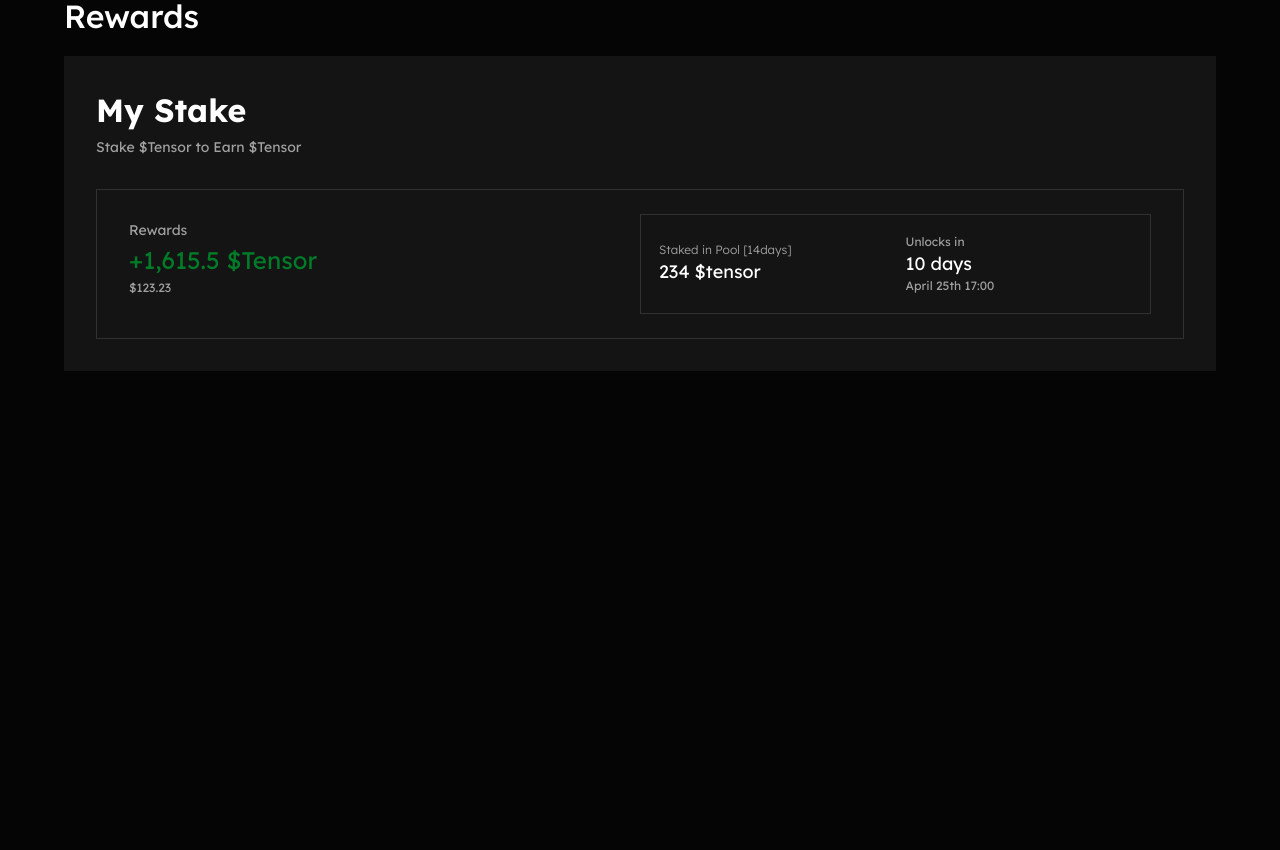
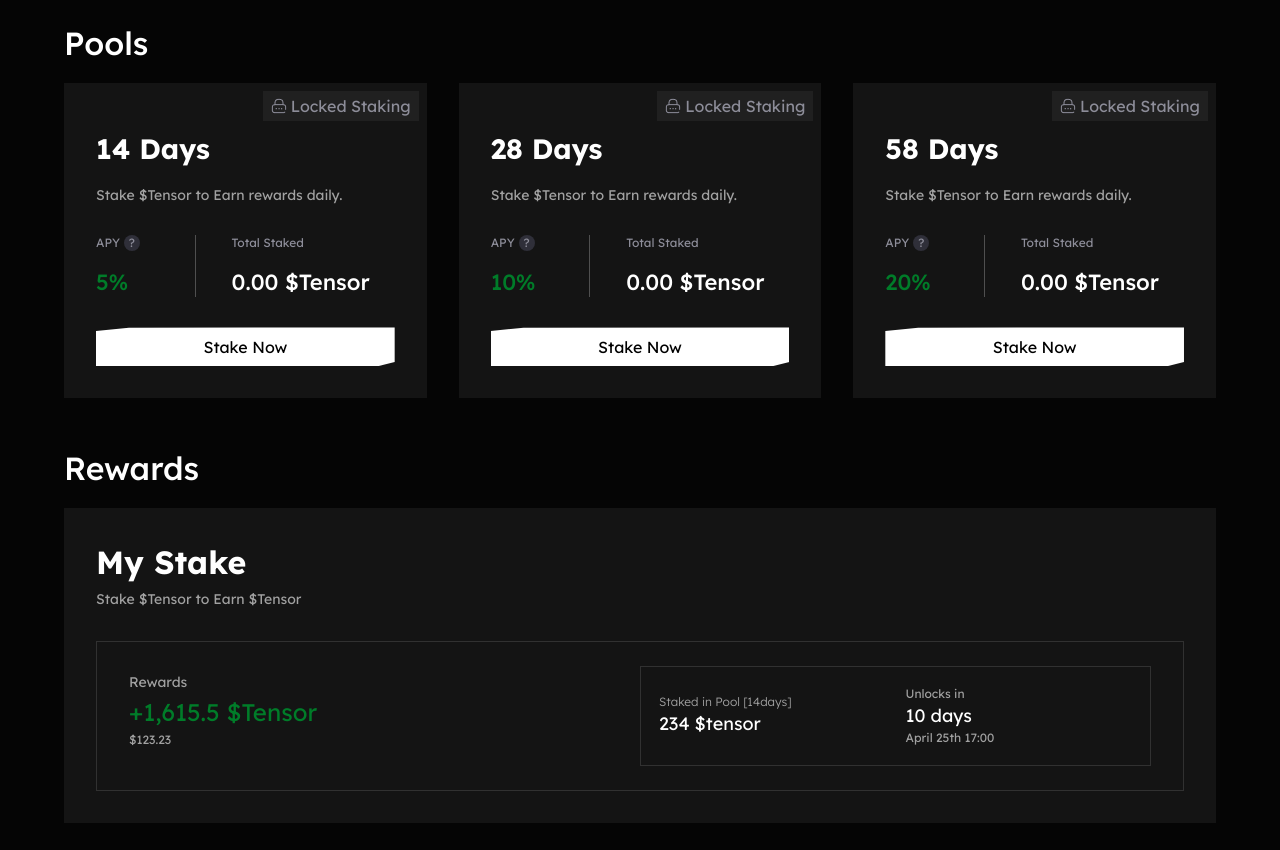
Before and after one commit to clintondl/j-yzy, a React (Vite) app: page /staking in a window 1280 px wide. Before the commit the page ends 800 px from the top, so only its background shows below. Built offline with nearby package versions, Linux system fonts and the light colour scheme; no server answers.

Commit message:
Implement Pools section

```diff
--- /dev/null
+++ b/src/component/staking/pools/PoolCard.jsx
@@ -0,0 +1,44 @@
+import lock from "../../../assets/Icons/lock.png";
+
+function PoolCard({ pool }) {
+  return (
+    <div className="bg-[#FFFFFF0F]">
+      <div className="flex justify-end p-[8px]">
+        <div className="space-x-1 text-faint bg-faint-5 flex items-center px-[8px] py-[4px]">
+          <span>
+            <img src={lock} alt="zdxzx" className="w-[16px]" />
+          </span>
+          <span>Locked Staking</span>
+        </div>
+      </div>
+      <div className="p-[32px] pt-0 space-y-[16px]">
+        <h3 className="font-bold text-[28px]">{pool.duration}</h3>
+        <p className="text-faint-60 text-sm">
+          Stake $Tensor to Earn rewards daily.
+        </p>
+        <div className="flex gap-[36px] py-[14px]">
+          <div className="border-r border-faint-25 space-y-[16px] w-1/3">
+            <h4 className="text-xs text-[#8D8D99]">
+              APY
+              <span className="ml-1 inline-flex items-center justify-center bg-[#2F2F39] min-h-[16px] h-[16px] min-w-[16px] w-[16px] rounded-full">
+                ?
+              </span>
+            </h4>
+            <p className="text-primary font-medium text-[22px]">{pool.apy}</p>
+          </div>
+          <div className="row-span-3 space-y-[16px] grow">
+            <h4 className="text-xs text-[#8D8D99]">Total Staked</h4>
+            <p className="font-medium text-[22px]">
+              {Number.parseFloat(pool.amountStaked).toFixed(2)} $Tensor
+            </p>
+          </div>
+        </div>
+        <div className="text-center">
+          <button className="btn w-full">Stake Now</button>
+        </div>
+      </div>
+    </div>
+  );
+}
+
+export default PoolCard;
--- /dev/null
+++ b/src/component/staking/pools/Pools.jsx
@@ -0,0 +1,44 @@
+import PoolCard from "./PoolCard";
+
+const pools = [
+  {
+    id: "pool-1",
+    duration: "14 Days",
+    apy: "5%",
+    amountStaked: 0.0,
+    status: "locked",
+  },
+  {
+    id: "pool-2",
+    duration: "28 Days",
+    apy: "10%",
+    amountStaked: 0.0,
+    status: "locked",
+  },
+  {
+    id: "pool-3",
+    duration: "58 Days",
+    apy: "20%",
+    amountStaked: 0.0,
+    status: "locked",
+  },
+];
+
+function Pools() {
+  return (
+    <section className="py-[27px]">
+      <div className="container">
+        <h2 className="font-medium mb-[24px] text-2xl lg:text-[32px]">Pools</h2>
+        <ul className="grid gap-[32px] lg:grid-cols-3">
+          {pools.map((pool) => (
+            <li key={pool.id}>
+              <PoolCard pool={pool} />
+            </li>
+          ))}
+        </ul>
+      </div>
+    </section>
+  );
+}
+
+export default Pools;
--- a/src/component/staking/Rewards.jsx
+++ b/src/component/staking/rewards/Rewards.jsx
@@ -4,7 +4,7 @@ import Staked from "./Staked";
 function Rewards() {
   const isStaked = true;
   return (
-    <section>
+    <section className="py-[27px]">
       <div className="container">
         <h2 className="font-medium mb-[24px] text-2xl lg:text-[32px]">
           Rewards
--- a/src/component/staking/Staked.jsx
+++ b/src/component/staking/rewards/Staked.jsx
@@ -10,7 +10,7 @@ function Staked() {
       <div className="border border-[#FFFFFF1F] py-[24px] px-[12px] lg:px-[32px] lg:grid lg:grid-cols-2">
         <div className="mb-[12px] flex flex-col justify-center">
           <h4 className="text-sm text-faint-60 mb-1">Rewards</h4>
-          <p className="text-[#007C29] text-2xl mb-1">+1,615.5 $Tensor</p>
+          <p className="text-primary text-2xl mb-1">+1,615.5 $Tensor</p>
           <p className="text-xs text-faint-60">$123.23</p>
         </div>
         <div className="grid grid-cols-2 gap-[20px] py-[19px] px-[18px] border border-[#FFFFFF1F] ">
--- a/src/pages/Staking.jsx
+++ b/src/pages/Staking.jsx
@@ -1,8 +1,10 @@
-import Rewards from "../component/staking/Rewards";
+import Pools from "../component/staking/pools/Pools";
+import Rewards from "../component/staking/rewards/Rewards";
 
 function Staking() {
   return (
     <div>
+      <Pools />
       <Rewards />
     </div>
   );
--- a/tailwind.config.js
+++ b/tailwind.config.js
@@ -11,6 +11,10 @@ export default {
       colors: {
         "faint-60": "#FFFFFF99",
         "faint-50": "#ECF1F080",
+        "faint-5": "#FFFFFF0D",
+        "faint-25": "#FFFFFF40",
+        faint: "#8D8D99",
+        primary: "#007C29",
       },
     },
   },
```
Also changed, not shown: src/assets/Icons/LockIcon.svg (added), src/assets/Icons/lock.png (added), src/component/staking/Pools.jsx (deleted), src/component/staking/rewards/NotStaked.jsx (renamed from src/component/staking/NotStaked.jsx).
